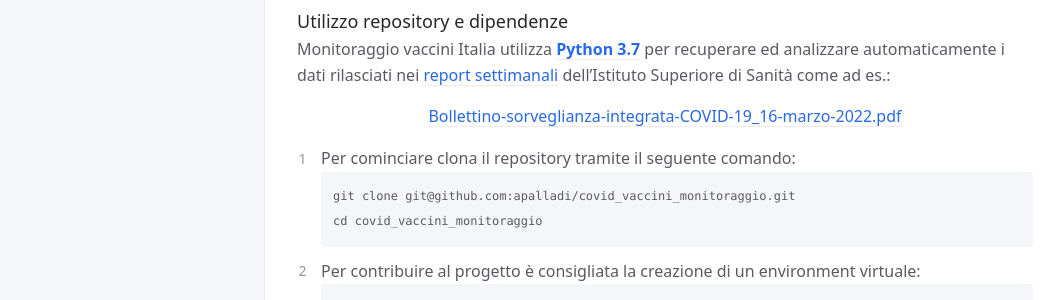
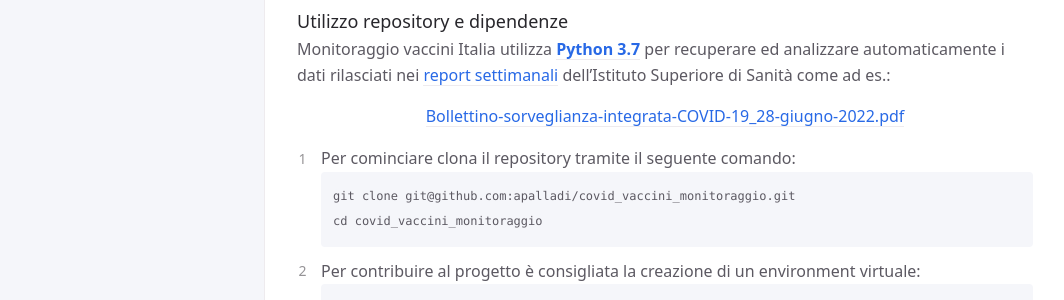
Before and after one commit to enricocid/monitoraggio-vaccini-italia, a Jekyll site: the page built from docs/configurazione.md, in a window 1280 px wide and 900 px high. Shown: the part 296-596 px from the top of the window, without its empty margins (107-1171 px from the left). Built offline with Jekyll 4.4.1, drawn with Linux system fonts in a browser that asks for light colours.

Commit message:
Update configurazione.md

```diff
--- a/docs/configurazione.md
+++ b/docs/configurazione.md
@@ -19,7 +19,7 @@ nav_order: 2
 
 Monitoraggio vaccini Italia utilizza **[Python 3.7](https://docs.python.org/3.7/using/index.html)** per recuperare ed analizzare automaticamente i dati rilasciati nei [report settimanali](https://www.epicentro.iss.it/coronavirus/aggiornamenti) dell'Istituto Superiore di Sanità come ad es.:
 <p align="center">
-  <a href="https://www.epicentro.iss.it/coronavirus/bollettino/Bollettino-sorveglianza-integrata-COVID-19_16-marzo-2022.pdf">Bollettino-sorveglianza-integrata-COVID-19_16-marzo-2022.pdf</a>
+  <a href="https://www.epicentro.iss.it/coronavirus/bollettino/Bollettino-sorveglianza-integrata-COVID-19_28-giugno-2022.pdf">Bollettino-sorveglianza-integrata-COVID-19_28-giugno-2022.pdf</a>
 </p>
 
 1. Per cominciare clona il repository tramite il seguente comando:
```
